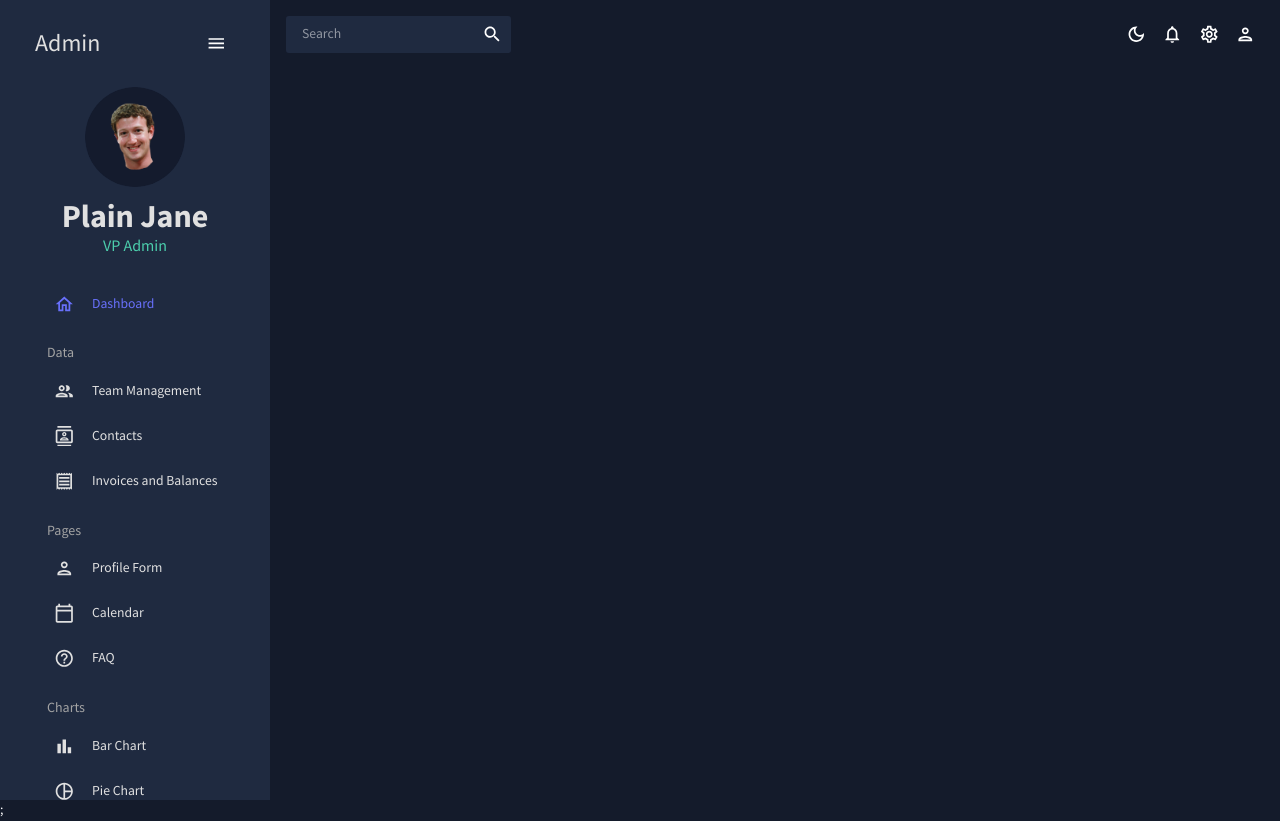
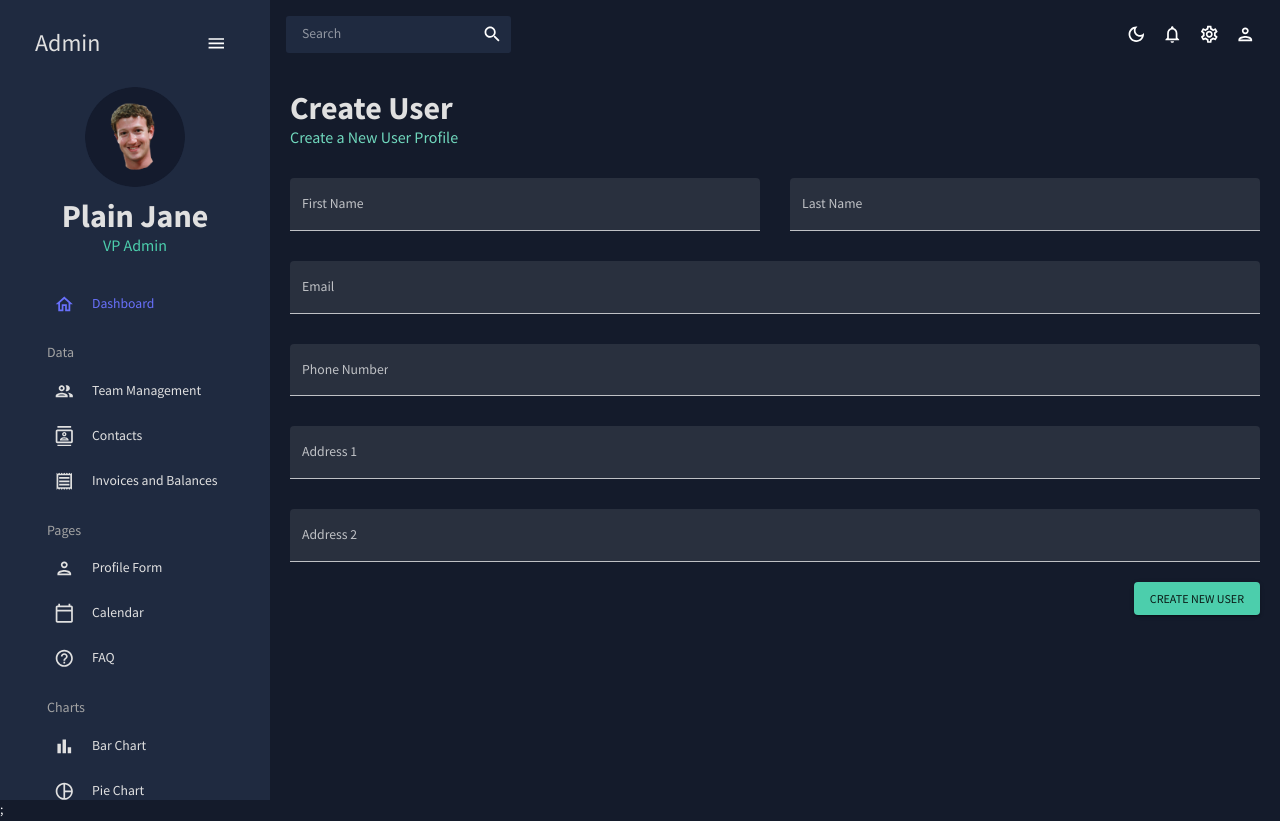
Before and after one commit to Williamskj/React-Admin-Dashboard, a React (Create React App) app: page /form in a window 1280 px wide. Built offline with nearby package versions, Linux system fonts and the light colour scheme.

Commit message:
Completion of Profile Form index and App update.

```diff
--- a/src/App.js
+++ b/src/App.js
@@ -8,7 +8,7 @@
 import Invoices from "./scenes/invoices";
 import Contacts from "./scenes/contacts";
 // import Bar from "./scenes/bar";
-// import Form from "./scenes/form";
+import Form from "./scenes/form";
 // import Line from "./scenes/line";
 // import Pie from "./scenes/pie";
 // import FAQ from "./scenes/faq";
@@ -32,7 +32,7 @@
               <Route path="/invoices" element={<Invoices />} />
               <Route path="/contacts" element={<Contacts />} />
               {/* <Route path="/bar" element={<Bar />} /> */}
-              {/* <Route path="/form" element={<Form />} /> */}
+              <Route path="/form" element={<Form />} />
               {/* <Route path="/line" element={<Line />} /> */}
               {/* <Route path="/pie" element={<Pie />} /> */}
               {/* <Route path="/faq" element={<FAQ />} /> */}
--- /dev/null
+++ b/src/scenes/form/index.jsx
@@ -0,0 +1,153 @@
+import { Box, Button, TextField } from "@mui/material";
+import { Formik } from "formik";
+import * as yup from "yup";
+import useMediaQuery from "@mui/material/useMediaQuery";
+import Header from "../../components/Header";
+
+const initialValues = {
+  firstName: "",
+  lastName: "",
+  email: "",
+  contact: "",
+  address1: "",
+  address2: "",
+};
+
+const phoneRegExp =
+  /^((\+[1-9]{1,4}[ -]?)|(\([0-9]{2,3}\)[ -]?)|([0-9]{2,4})[ -]?)*?[0-9]{3,4}[ -]?[0-9]{3,4}$/;
+
+const userSchema = yup.object().shape({
+  firstName: yup.string().required("required"),
+  lastName: yup.string().required("required"),
+  email: yup.string().email("Email isn't Valid").required("required"),
+  contact: yup
+    .string()
+    .matches(phoneRegExp, "Phone Number isn't Valid")
+    .required("required"),
+  address1: yup.string().required("required"),
+  address2: yup.string().required("required"),
+});
+
+const Form = () => {
+  const isNonMobile = useMediaQuery("(min-width:600px)");
+  const handleFormSudmit = (values) => {
+    console.log(values);
+  };
+  return (
+    <Box m="20px">
+      <Header title="Create User" subtitle="Create a New User Profile" />
+
+      <Formik
+        onSubmit={handleFormSudmit}
+        initialValues={initialValues}
+        validationSchema={userSchema}
+      >
+        {({
+          values,
+          errors,
+          touched,
+          handleBlur,
+          handleChange,
+          handleSubmit,
+        }) => (
+          <form onSudmit={handleSubmit}>
+            <Box
+              display="grid"
+              gap="30px"
+              gridTemplateColumns="repeat(4, minmax(0, 1fr))"
+              sx={{
+                "& > div": { gridColumn: isNonMobile ? undefined : "span 4" },
+              }}
+            >
+              <TextField
+                fullWidth
+                variant="filled"
+                type="text"
+                label="First Name"
+                onBlur={handleBlur}
+                onChange={handleChange}
+                value={values.firstName}
+                name="firstName"
+                error={!!touched.firstName && !!errors.firstName}
+                helperText={touched.firstName && errors.firstName}
+                sx={{ gridColumn: "span 2" }}
+              />
+              <TextField
+                fullWidth
+                variant="filled"
+                type="text"
+                label="Last Name"
+                onBlur={handleBlur}
+                onChange={handleChange}
+                value={values.lastName}
+                name="lastName"
+                error={!!touched.lastName && !!errors.lastName}
+                helperText={touched.lastName && errors.lastName}
+                sx={{ gridColumn: "span 2" }}
+              />
+              <TextField
+                fullWidth
+                variant="filled"
+                type="text"
+                label="Email"
+                onBlur={handleBlur}
+                onChange={handleChange}
+                value={values.email}
+                name="email"
+                error={!!touched.email && !!errors.email}
+                helperText={touched.email && errors.email}
+                sx={{ gridColumn: "span 4" }}
+              />
+              <TextField
+                fullWidth
+                variant="filled"
+                type="text"
+                label="Phone Number"
+                onBlur={handleBlur}
+                onChange={handleChange}
+                value={values.contact}
+                name="contact"
+                error={!!touched.contact && !!errors.contact}
+                helperText={touched.contact && errors.contact}
+                sx={{ gridColumn: "span 4" }}
+              />
+              <TextField
+                fullWidth
+                variant="filled"
+                type="text"
+                label="Address 1"
+                onBlur={handleBlur}
+                onChange={handleChange}
+                value={values.address1}
+                name="address1"
+                error={!!touched.address1 && !!errors.address1}
+                helperText={touched.address1 && errors.address1}
+                sx={{ gridColumn: "span 4" }}
+              />
+              <TextField
+                fullWidth
+                variant="filled"
+                type="text"
+                label="Address 2"
+                onBlur={handleBlur}
+                onChange={handleChange}
+                value={values.address2}
+                name="address2"
+                error={!!touched.address2 && !!errors.address2}
+                helperText={touched.address2 && errors.address2}
+                sx={{ gridColumn: "span 4" }}
+              />
+            </Box>
+            <Box display="flex" justifyContent="end" mt="20px">
+                <Button type="sudmit" color="secondary" variant="contained">
+                    Create New User
+                </Button>
+            </Box>
+          </form>
+        )}
+      </Formik>
+    </Box>
+  );
+};
+
+export default Form;
```
